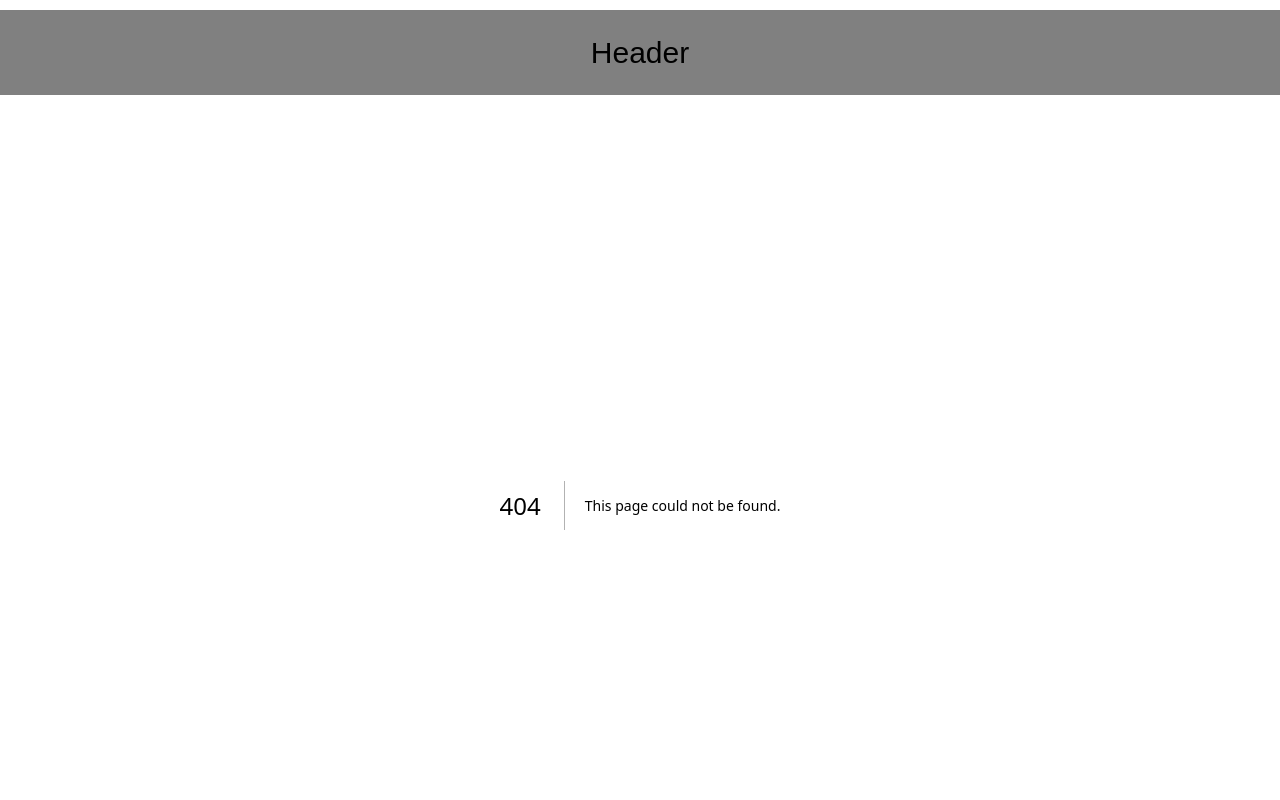
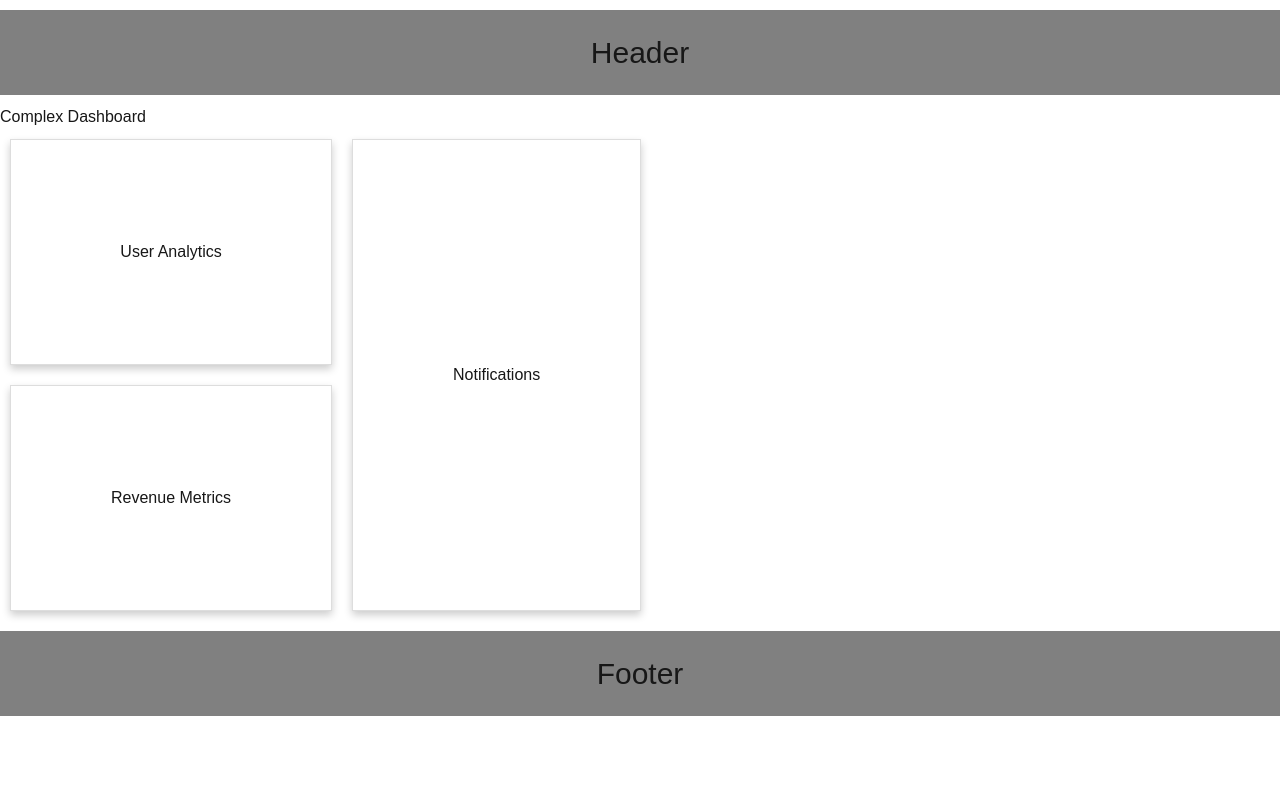
Before and after one commit to ZhannaKanal/nextcodevolution, a Next.js app: page /complex-dashboard in a window 1280 px wide. Before the commit this address had no page. Shown: the top 800 px of the page. Built offline with nearby package versions, Linux system fonts and the light colour scheme.

Commit message:
Parallel routes @

```diff
--- /dev/null
+++ b/src/app/complex-dashboard/@notifications/page.tsx
@@ -0,0 +1,6 @@
+import { Card } from "@/app/components/card";
+
+
+export default function Notifications(){
+    return <Card>Notifications</Card>
+}
--- /dev/null
+++ b/src/app/complex-dashboard/@revenue/page.tsx
@@ -0,0 +1,5 @@
+import { Card } from "@/app/components/card";
+
+export default function RevenueMetrics(){
+    return <Card>Revenue Metrics</Card>
+}
--- /dev/null
+++ b/src/app/complex-dashboard/@users/page.tsx
@@ -0,0 +1,5 @@
+import { Card } from "@/app/components/card";
+
+export default function UserAnalytics(){
+    return <Card>User Analytics</Card>
+}
--- /dev/null
+++ b/src/app/complex-dashboard/layout.tsx
@@ -0,0 +1,33 @@
+// import UserAnalytics from 'path/to/UserAnalytics';
+// import RevenueMetrics from 'path/to/RevenueMetrics';
+// import Notifications from 'path/to/Notifications';
+import '../globals.css'
+
+export default function ConplexDashboeadLayout({children,
+    users, revenue, notifications
+}:{
+    children:React.ReactNode,
+    users:React.ReactNode,
+    revenue:React.ReactNode,
+    notifications:React.ReactNode,
+
+}){
+    return (
+        <>
+        <div>
+
+            <div>{children}</div>
+            <div className='flex'>
+                <div className='flex flex-col'>
+                    <div>{users}</div>
+                    <div>{revenue}</div>
+                </div>
+                <div className='flex flex-1'>{notifications}</div>
+            </div>
+        </div>
+        {/* <UserAnalytics/>
+        <RevenueMetrics/>
+        <Notifications/> */}
+        </>
+    )
+}
--- /dev/null
+++ b/src/app/complex-dashboard/page.tsx
@@ -0,0 +1,3 @@
+export default function DashboardPage() {
+  return <div>Complex Dashboard</div>;
+}
--- /dev/null
+++ b/src/app/components/card.tsx
@@ -0,0 +1,14 @@
+
+export const Card = ({ children }: { children: React.ReactNode }) => {
+  const cardStyle = {
+    padding: "100px",
+    margin: "10px",
+    border: "1px solid #ddd",
+    boxShadow: "0 4px 8px 0 rgba(0,0,0,.2)",
+    display: "flex",
+    justifyContent: "center",
+    alignItems: "center",
+  };
+
+  return <div style={cardStyle}> {children}</div>
+};
```
